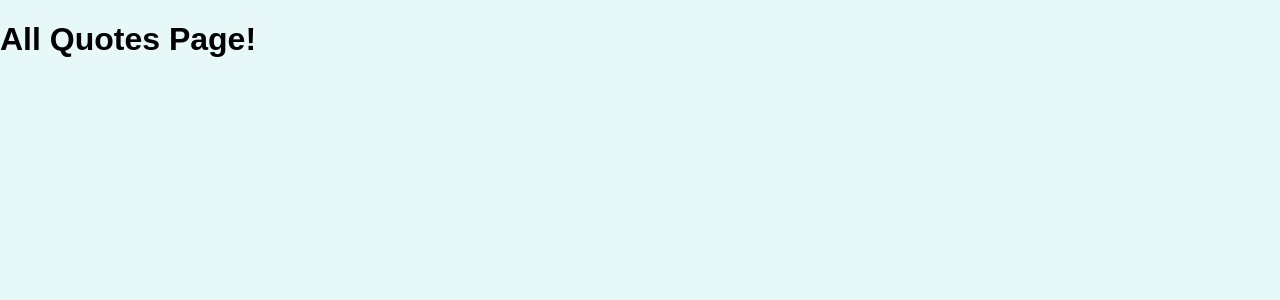
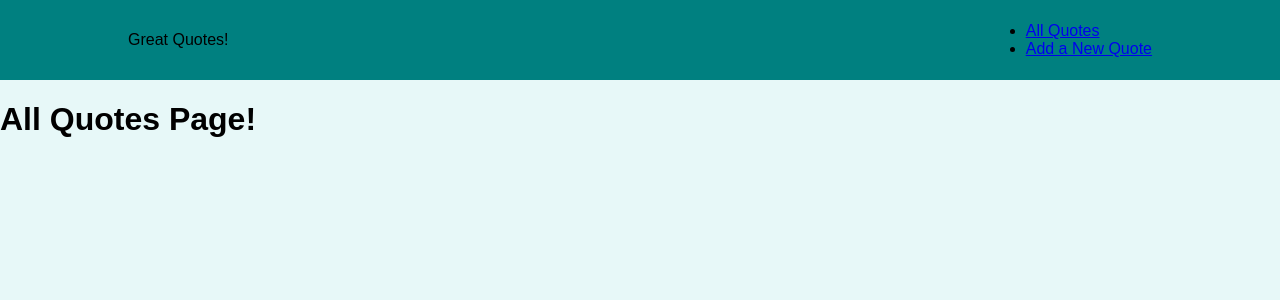
Before and after one commit to shannonerhea/Great-Quotes, a React (Create React App) app in the folder 09-time-to-practice-starting-code/: page /quotes in a window 1280 px wide. Shown: the top 300 px of the page. Built offline with nearby package versions, Linux system fonts and the light colour scheme.

Commit message:
added Layout compoment  wrapped app js switch in layout

```diff
--- a/09-time-to-practice-starting-code/src/App.js
+++ b/09-time-to-practice-starting-code/src/App.js
@@ -2,9 +2,11 @@
 import AllQuotes from "./pages/AllQuotes";
 import NewQuote from "./pages/NewQuote";
 import QuoteDetail from "./pages/QuoteDetail";
+import Layout from "./components/layout/Layout";
 
 function App() {
   return (
+    <Layout>
     <Switch>
       <Route path="/" exact>
         <Redirect to="/quotes"/>
@@ -19,6 +21,7 @@
         <NewQuote />
       </Route>
     </Switch>
+    </Layout>
   );
 }
 
--- /dev/null
+++ b/09-time-to-practice-starting-code/src/components/layout/Layout.js
@@ -0,0 +1,14 @@
+import { Fragment } from "react";
+import classes from "./Layout.module.css";
+import MainNavigation from "./MainNavigation";
+
+const Layout = (props) => {
+  return (
+    <Fragment>
+      <MainNavigation />
+      <main classes={classes.main}>{props.children}</main>
+    </Fragment>
+  );
+};
+
+export default Layout;
--- a/09-time-to-practice-starting-code/src/components/layout/MainNavigation.js
+++ b/09-time-to-practice-starting-code/src/components/layout/MainNavigation.js
@@ -1,5 +1,26 @@
+import { NavLink } from "react-router-dom";
+import classes from "./MainNavigation.module.css";
 
-
-const MainNavigation = () => {};
+const MainNavigation = () => {
+  return (
+    <header className={classes.header}>
+      <div classeName={classes.logo}>Great Quotes!</div>
+      <nav classes={classes.nav}>
+        <ul>
+          <li>
+            <NavLink to="/quotes" activeClassName={classes.active}>
+              All Quotes
+            </NavLink>
+          </li>
+          <li>
+            <NavLink to="/new-quote" activeClassName={classes.active}>
+              Add a New Quote
+            </NavLink>
+          </li>
+        </ul>
+      </nav>
+    </header>
+  );
+};
 
 export default MainNavigation;
```
